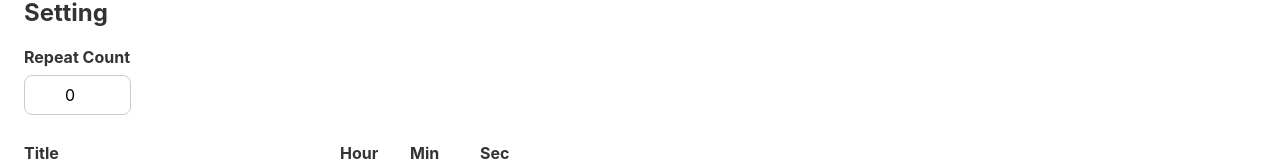
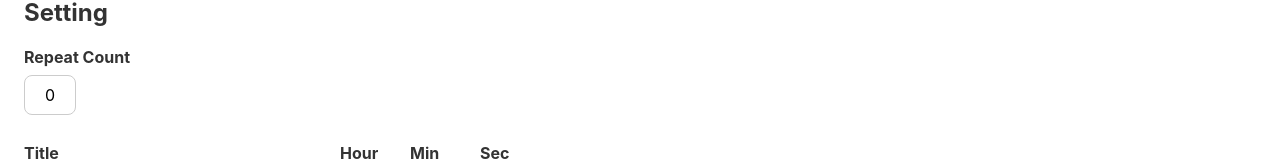
Before and after one commit to masakurapa/timer.masakurapa.com, a Svelte app: page / in a window 1280 px wide. Shown: the part 318-483 px from the top of the page. Built offline with nearby package versions, Linux system fonts and the light colour scheme.

Commit message:
number boxの共通化

```diff
--- a/src/Setting/Timer/Hour.svelte
+++ b/src/Setting/NumberBox.svelte
@@ -1,35 +1,36 @@
 <input
     type="tel"
     bind:value={value}
-    minlength="1"
-    maxlength="2"
+    minlength="{minlength}"
+    maxlength="{maxlength}"
     disabled={$isTimerStarting}
     on:change={onChange}
 >
 
 <script>
     import { createEventDispatcher } from 'svelte';
-    import { isTimerStarting } from '../../store.js';
+    import { isTimerStarting } from '../store.js';
 
     export let value;
+    export let min;
+    export let max;
+    export let minlength = 1;
+    export let maxlength = 2;
 
     const dispatch = createEventDispatcher();
-
-    const MIN = 0;
-    const MAX = 24;
 
     const onChange = (e) => {
         const val = parseInt(e.target.value, 10);
         if (isNaN(val)) {
-            dispatch('change', { value: 0 });
+            dispatch('change', { value: min });
             return;
         }
 
         let ret = val;
-        if (val < MIN) {
-            ret = MIN;
-        } else if (val > MAX) {
-            ret = MAX;
+        if (val < min) {
+            ret = min;
+        } else if (val > max) {
+            ret = max;
         }
         dispatch('change', { value: ret });
     };
--- a/src/Setting/Repeat.svelte
+++ b/src/Setting/Repeat.svelte
@@ -1,37 +1,22 @@
 <div class="wrapper">
     <label>Repeat Count</label>
     <div>
-        <input
-            type="number"
-            bind:value={$repeat}
-            min="{MIN}"
-            max="{MAX}"
-            disabled={$isTimerStarting}
-            on:change={(e) => onChange(e.target.value)}
-        >
+        <NumberBox
+            value={$repeat}
+            min="0"
+            max="100"
+            maxlength="3"
+            on:change={e => onChange(e)}
+        />
     </div>
 </div>
 
 <script>
-    import { repeat, isTimerStarting } from '../store.js';
+    import { repeat } from '../store.js';
+    import NumberBox from './NumberBox.svelte';
 
-    const MIN = 0;
-    const MAX = 100;
-
-    // 繰り返し回数のonChangeイベント
-    const onChange = (val) => {
-        if (val.length === 0) {
-            repeat.set(MIN);
-            return;
-        }
-        const nval = parseInt(val, 10);
-        if (nval < MIN) {
-            repeat.set(MIN);
-        } else if (nval > MAX) {
-            repeat.set(MAX);
-        } else {
-            repeat.set(nval);
-        }
+    const onChange = (e) => {
+        repeat.set(e.detail.value);
     };
 </script>
 
@@ -44,16 +29,4 @@
         font-weight: bold;
         margin-bottom: 8px;
     }
-    input {
-        padding: 8px;
-        height: 40px;
-        text-align: center;
-    }
-    input:focus {
-        outline: none;
-    }
-    input:disabled {
-        background-color: #EEEEEE;
-        color: #999999;
-    }
 </style>
--- a/src/Setting/Timer/Minute.svelte
+++ /dev/null
@@ -1,58 +0,0 @@
-<input
-    type="tel"
-    bind:value={value}
-    minlength="1"
-    maxlength="2"
-    disabled={$isTimerStarting}
-    on:change={onChange}
->
-
-<script>
-    import { createEventDispatcher } from 'svelte';
-    import { isTimerStarting } from '../../store.js';
-
-    export let value;
-
-    const dispatch = createEventDispatcher();
-
-    const MIN = 0;
-    const MAX = 59;
-
-    const onChange = (e) => {
-        const val = parseInt(e.target.value, 10);
-        if (isNaN(val)) {
-            dispatch('change', { value: 0 });
-            return;
-        }
-
-        let ret = val;
-        if (val < MIN) {
-            ret = MIN;
-        } else if (val > MAX) {
-            ret = MAX;
-        }
-        dispatch('change', { value: ret });
-    };
-</script>
-
-<style>
-    input {
-        padding: 8px;
-        height: 40px;
-        text-align: center;
-        width: 52px;
-    }
-    input:focus {
-        outline: none;
-    }
-    input:disabled {
-        background-color: #EEEEEE;
-        color: #999999;
-    }
-
-    @media screen and (max-width: 480px) {
-        input {
-            width: 40px;
-        }
-    }
-</style>
--- a/src/Setting/Timer/Second.svelte
+++ /dev/null
@@ -1,58 +0,0 @@
-<input
-    type="tel"
-    bind:value={value}
-    minlength="1"
-    maxlength="2"
-    disabled={$isTimerStarting}
-    on:change={onChange}
->
-
-<script>
-    import { createEventDispatcher } from 'svelte';
-    import { isTimerStarting } from '../../store.js';
-
-    export let value;
-
-    const dispatch = createEventDispatcher();
-
-    const MIN = 0;
-    const MAX = 59;
-
-    const onChange = (e) => {
-        const val = parseInt(e.target.value, 10);
-        if (isNaN(val)) {
-            dispatch('change', { value: 0 });
-            return;
-        }
-
-        let ret = val;
-        if (val < MIN) {
-            ret = MIN;
-        } else if (val > MAX) {
-            ret = MAX;
-        }
-        dispatch('change', { value: ret });
-    };
-</script>
-
-<style>
-    input {
-        padding: 8px;
-        height: 40px;
-        text-align: center;
-        width: 52px;
-    }
-    input:focus {
-        outline: none;
-    }
-    input:disabled {
-        background-color: #EEEEEE;
-        color: #999999;
-    }
-
-    @media screen and (max-width: 480px) {
-        input {
-            width: 40px;
-        }
-    }
-</style>
--- a/src/Setting/TimerSettings.svelte
+++ b/src/Setting/TimerSettings.svelte
@@ -15,22 +15,28 @@
             />
         </div>
         <div class="number-wrapper">
-            <Hour
+            <NumberBox
                 value={$timerSettings[i].hour}
-                on:change={e => onChangeHour(e, i)}
+                min="0"
+                max="24"
+                on:change={e => onChangeTime(e, i, 'hour')}
             />&nbsp;:&nbsp;
         </div>
         <div class="number-wrapper">
-            <Minute
+            <NumberBox
                 value={$timerSettings[i].minute}
-                on:change={e => onChangeMinute(e, i)}
+                min="0"
+                max="59"
+                on:change={e => onChangeTime(e, i, 'minute')}
             />&nbsp;:&nbsp;
         </div>
         <div class="number-wrapper">
-            <Second
+            <NumberBox
                 value={$timerSettings[i].second}
-                on:change={e => onChangeSecond(e, i)}
-            />
+                min="0"
+                max="59"
+                on:change={e => onChangeTime(e, i, 'second')}
+            />&nbsp;:&nbsp;
         </div>
 
         <div class="btn-wrapper">
@@ -62,9 +68,7 @@
     import { timerSettings, isTimerStarting } from '../store.js';
     import { padding, calcTotalSec, totalSecToHMS } from '../util.js';
 
-    import Hour from './Timer/Hour.svelte';
-    import Minute from './Timer/Minute.svelte';
-    import Second from './Timer/Second.svelte';
+    import NumberBox from './NumberBox.svelte';
     import Title from './Timer/Title.svelte';
 
     let totalHour = '00';
@@ -90,35 +94,19 @@
         $timerSettings[index].title = e.detail.value;
     };
 
-    // タイマー(時)のonChangeイベント
-    const onChangeHour = (e, index) => {
-        $timerSettings[index].hour = e.detail.value;
-        recalculation();
-        calculateTotal();
-    };
+    // タイマーのonChangeイベント
+    const onChangeTime = (e, index, key) => {
+        $timerSettings[index][key] = e.detail.value;
 
-    // タイマー(分)のonChangeイベント
-    const onChangeMinute = (e, index) => {
-        $timerSettings[index].minute = e.detail.value;
-        recalculation();
-        calculateTotal();
-    };
-
-    // タイマー(秒)のonChangeイベント
-    const onChangeSecond = (e, index) => {
-        $timerSettings[index].second = e.detail.value;
-        recalculation();
-        calculateTotal();
-    };
-
-    // タイマー値の再計算
-    const recalculation = () => {
+        // タイマー値の再計算
         timerSettings.update(settings => {
             settings.forEach(t => {
                 t.time = calcTotalSec(t.hour, t.minute, t.second);
             });
             return settings;
         });
+
+        calculateTotal();
     };
 
     // 一番下に設定を追加
```
